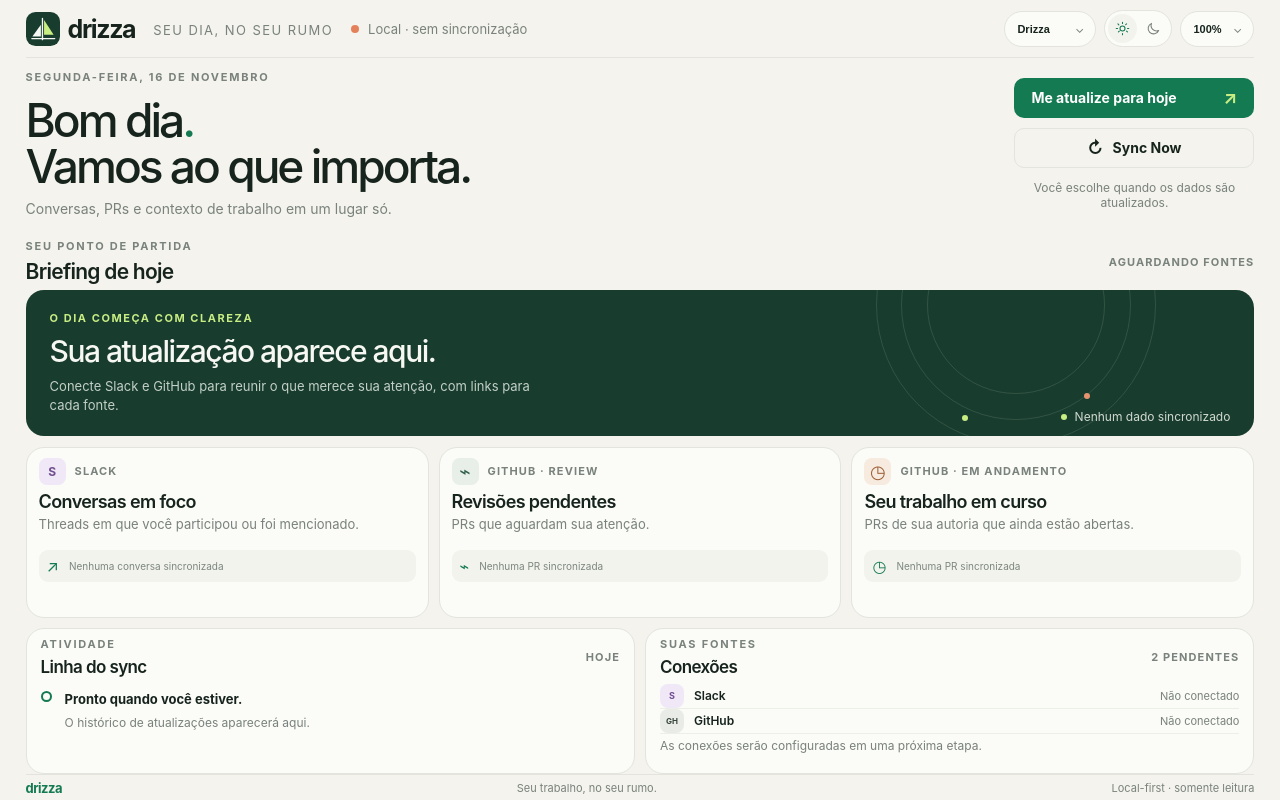
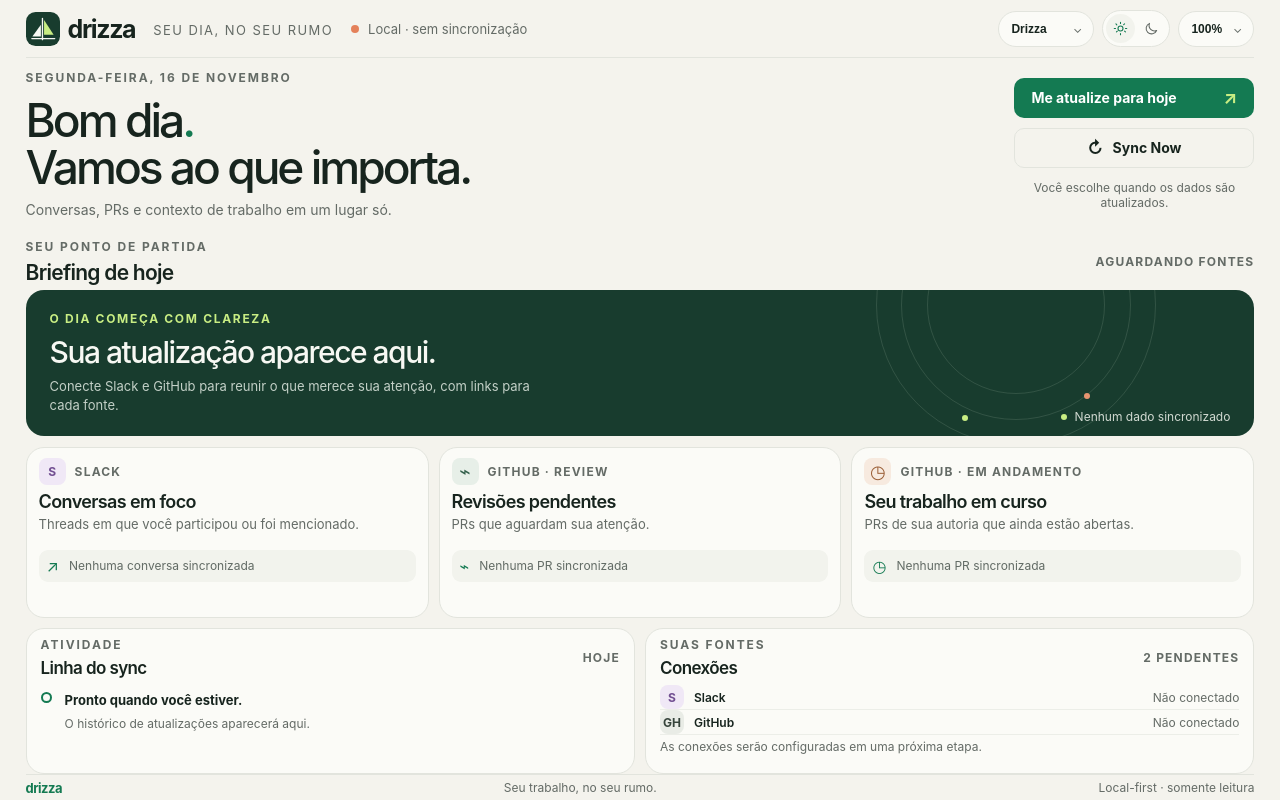
Before and after one commit to drizza-dev/drizza, a website built with Vite: page index.html in a window 1280 px wide. Built offline with nearby package versions, Linux system fonts and the light colour scheme.

Commit message:
🐛 fix(ui): keep the theme controls usable on narrow screens
- Floor the dashboard width at min(100%, 640px) so the 70% and 50%
  choices never shrink the content below a usable width; at 320px the
  shell stays at the full viewport.
- Let the top bar and the theme controls wrap inside narrow containers
  instead of overflowing.
- Raise every font size below 12px to 12px, including the compact
  container rules and the older 11px, 9px and 8px labels and badges.
- Use 16px in the selects on coarse pointers to avoid iOS auto zoom.
- Darken --muted (#79827c to #646b66) and --empty-ink (#7c877f to
  #626b65) in the light drizza palette; both now pass 4.5:1 on
  background, paper, surface-muted and surface-hover. Brand colors
  are unchanged.
- Drop the dead aria-label on div.local-state and the aria-label that
  duplicated the wrapping label on both selects; rename the appearance
  buttons to "Tema claro" and "Tema escuro".

Co-Authored-By: Claude <noreply@anthropic.com>

```diff
--- a/src/main.ts
+++ b/src/main.ts
@@ -56,26 +56,26 @@ app.innerHTML = [
   '      <span>drizza</span>',
   '    </a>',
   '    <p class="brand-promise">seu dia, no seu rumo</p>',
-  '    <div class="local-state" aria-label="Local · sem sincronização"><span class="state-dot"></span><span>Local · sem sincronização</span></div>',
+  '    <div class="local-state"><span class="state-dot"></span><span>Local · sem sincronização</span></div>',
   '    <div class="theme-controls">',
   '      <label class="theme-family-picker">',
   '        <span class="visually-hidden">Tema do Drizza</span>',
-  '        <select id="theme-family-select" aria-label="Tema do Drizza">',
+  '        <select id="theme-family-select">',
   '          <option value="drizza">Drizza</option>',
   '          <option value="violeeter">Violeeter</option>',
   '        </select>',
   '      </label>',
   '      <div class="appearance-picker" role="group" aria-label="Aparência">',
-  '        <button class="appearance-button" type="button" data-appearance-choice="light" aria-label="Claro" title="Claro">',
+  '        <button class="appearance-button" type="button" data-appearance-choice="light" aria-label="Tema claro" title="Tema claro">',
   '          <svg viewBox="0 0 24 24" aria-hidden="true"><circle cx="12" cy="12" r="4"></circle><path d="M12 2v2m0 16v2M2 12h2m16 0h2m-3.5-7.5-1.4 1.4m-10.2 10.2-1.4 1.4m14.4 0-1.4-1.4M6.1 6.1 4.7 4.7"></path></svg>',
   '        </button>',
-  '        <button class="appearance-button" type="button" data-appearance-choice="dark" aria-label="Escuro" title="Escuro">',
+  '        <button class="appearance-button" type="button" data-appearance-choice="dark" aria-label="Tema escuro" title="Tema escuro">',
   '          <svg viewBox="0 0 24 24" aria-hidden="true"><path d="M20.2 15.1A8.6 8.6 0 0 1 8.9 3.8 8.7 8.7 0 1 0 20.2 15.1Z"></path></svg>',
   '        </button>',
   '      </div>',
   '      <label class="layout-width-picker">',
   '        <span class="visually-hidden">Largura do Drizza</span>',
-  '        <select id="layout-width-select" aria-label="Largura do Drizza">',
+  '        <select id="layout-width-select">',
   '          <option value="100">100%</option>',
   '          <option value="70">70%</option>',
   '          <option value="50">50%</option>',
--- a/src/style.css
+++ b/src/style.css
@@ -26,7 +26,7 @@
   color-scheme: light;
   --background: #f4f3ed;
   --ink: #17241e;
-  --muted: #79827c;
+  --muted: #646b66;
   --line: #e2e4dd;
   --line-soft: #eceee8;
   --paper: #fbfbf7;
@@ -54,7 +54,7 @@
   --review-surface: #e7efe8;
   --progress-ink: #9a5e36;
   --progress-surface: #f7eadf;
-  --empty-ink: #7c877f;
+  --empty-ink: #626b65;
   --empty-icon: #147a52;
   --source-ink: #36443b;
   --source-surface: #e9ece6;
@@ -221,7 +221,7 @@ a:focus-visible {
 }
 
 .app-shell {
-  width: var(--dashboard-width);
+  width: max(var(--dashboard-width), min(100%, 640px));
   padding-inline: clamp(16px, 2vw, 32px);
   margin: 0 auto;
   container-type: inline-size;
@@ -298,7 +298,7 @@ a:focus-visible {
   border-radius: 999px;
   color: var(--ink);
   background: var(--paper);
-  font-size: 11px;
+  font-size: 12px;
   font-weight: 650;
   cursor: pointer;
 }
@@ -370,7 +370,7 @@ a:focus-visible {
 .eyebrow {
   margin: 0 0 11px;
   color: var(--muted);
-  font-size: 11px;
+  font-size: 12px;
   font-weight: 700;
   letter-spacing: .16em;
   line-height: 1.4;
@@ -502,7 +502,7 @@ a:focus-visible {
 
 .quiet-label {
   color: var(--muted);
-  font-size: 11px;
+  font-size: 12px;
   font-weight: 650;
   letter-spacing: .1em;
   text-transform: uppercase;
@@ -531,7 +531,7 @@ a:focus-visible {
 .briefing-kicker {
   margin: 0 0 10px;
   color: var(--hero-accent);
-  font-size: 11px;
+  font-size: 12px;
   font-weight: 700;
   letter-spacing: .14em;
   text-transform: uppercase;
@@ -763,13 +763,13 @@ a:focus-visible {
 .source-brand {
   width: 24px;
   height: 24px;
-  font-size: 9px;
+  font-size: 12px;
 }
 
 .github-brand {
   color: var(--source-ink);
   background: var(--source-surface);
-  font-size: 8px;
+  font-size: 12px;
 }
 
 .source-name {
@@ -780,7 +780,7 @@ a:focus-visible {
 .source-status {
   margin-left: auto;
   color: var(--muted);
-  font-size: 11px;
+  font-size: 12px;
 }
 
 .source-note {
@@ -796,7 +796,7 @@ a:focus-visible {
   gap: 16px;
   border-top: 1px solid var(--line);
   color: var(--muted);
-  font-size: 11px;
+  font-size: 12px;
 }
 
 .footer span:first-child {
@@ -840,7 +840,7 @@ a:focus-visible {
   }
 
   .local-state {
-    font-size: 10px;
+    font-size: 12px;
   }
 
   .theme-family-picker select {
@@ -933,13 +933,13 @@ a:focus-visible {
   .theme-family-picker select {
     padding-right: 26px;
     padding-left: 9px;
-    font-size: 10px;
+    font-size: 12px;
   }
 
   .layout-width-picker select {
     padding-right: 23px;
     padding-left: 8px;
-    font-size: 10px;
+    font-size: 12px;
   }
 
   .theme-family-picker::after,
@@ -1046,7 +1046,7 @@ a:focus-visible {
     min-height: 32px;
     margin-top: auto;
     padding: 0 8px;
-    font-size: 10px;
+    font-size: 12px;
   }
 
   .lower-grid {
@@ -1096,10 +1096,16 @@ a:focus-visible {
   }
 
   .topbar {
+    height: auto;
+    min-height: 58px;
+    flex: 0 0 auto;
+    flex-wrap: wrap;
     gap: 8px;
+    padding-block: 10px;
   }
 
   .theme-controls {
+    flex-wrap: wrap;
     gap: 4px;
   }
 
@@ -1108,7 +1114,7 @@ a:focus-visible {
     min-height: 32px;
     padding-right: 24px;
     padding-left: 8px;
-    font-size: 10px;
+    font-size: 12px;
   }
 
   .theme-family-picker::after,
@@ -1130,7 +1136,7 @@ a:focus-visible {
   }
 
   .action-note {
-    font-size: 10px;
+    font-size: 12px;
   }
 
   .briefing-card {
@@ -1142,11 +1148,11 @@ a:focus-visible {
   }
 
   .briefing-copy > p:last-child {
-    font-size: 11px;
+    font-size: 12px;
   }
 
   .briefing-meta {
-    font-size: 10px;
+    font-size: 12px;
   }
 
   .work-grid {
@@ -1166,11 +1172,11 @@ a:focus-visible {
     width: 22px;
     height: 22px;
     flex: 0 0 auto;
-    font-size: 10px;
+    font-size: 12px;
   }
 
   .quiet-label {
-    font-size: 9px;
+    font-size: 12px;
   }
 
   .work-card h2 {
@@ -1180,7 +1186,7 @@ a:focus-visible {
 
   .card-description {
     min-height: 26px;
-    font-size: 10px;
+    font-size: 12px;
     line-height: 1.25;
   }
 
@@ -1188,7 +1194,7 @@ a:focus-visible {
     min-height: 32px;
     padding: 0 5px;
     gap: 5px;
-    font-size: 9px;
+    font-size: 12px;
   }
 
   .panel {
@@ -1202,7 +1208,7 @@ a:focus-visible {
   .source-row {
     min-height: 24px;
     gap: 6px;
-    font-size: 10px;
+    font-size: 12px;
   }
 
   .compact-heading {
@@ -1215,13 +1221,20 @@ a:focus-visible {
   }
 
   .source-status {
-    font-size: 9px;
+    font-size: 12px;
   }
 
   .timeline-empty strong,
   .timeline-empty p,
   .source-note {
-    font-size: 10px;
+    font-size: 12px;
+  }
+}
+
+@media (pointer: coarse) {
+  .theme-family-picker select,
+  .layout-width-picker select {
+    font-size: 16px;
   }
 }
 
```
